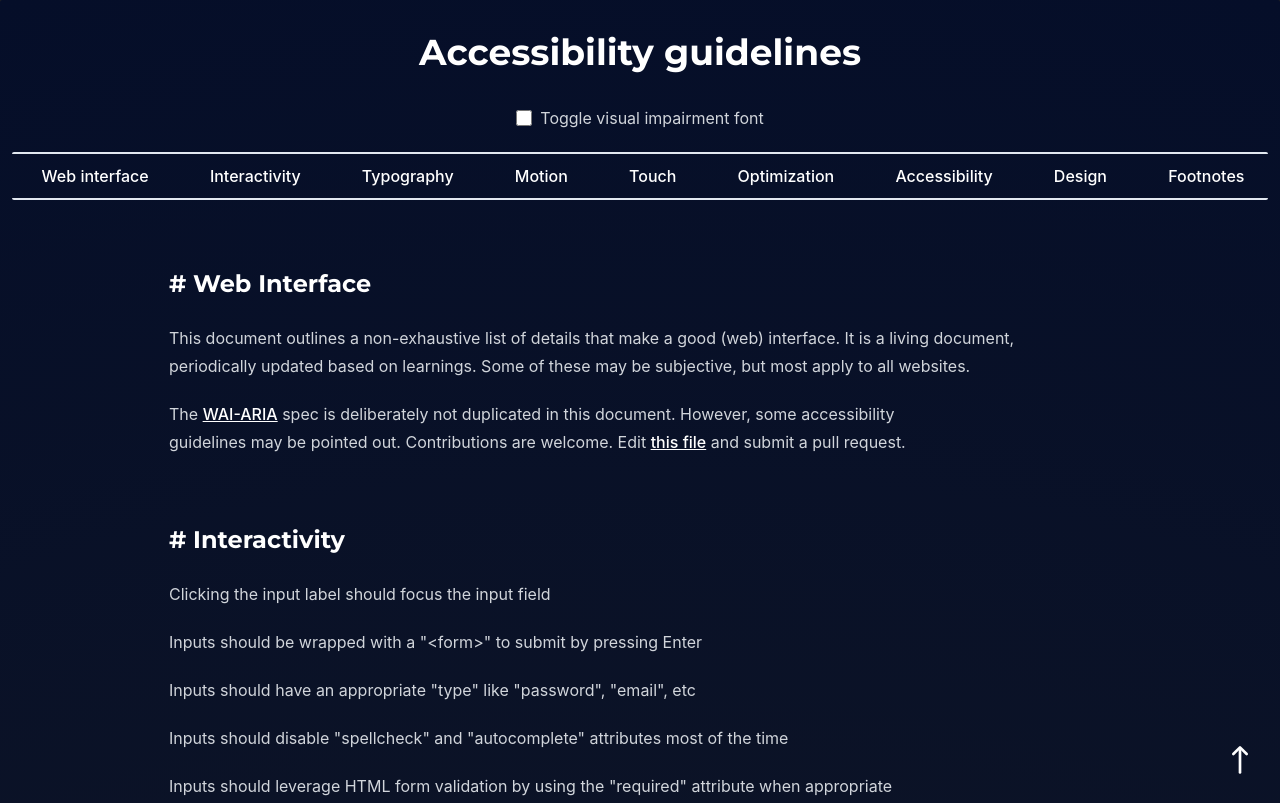
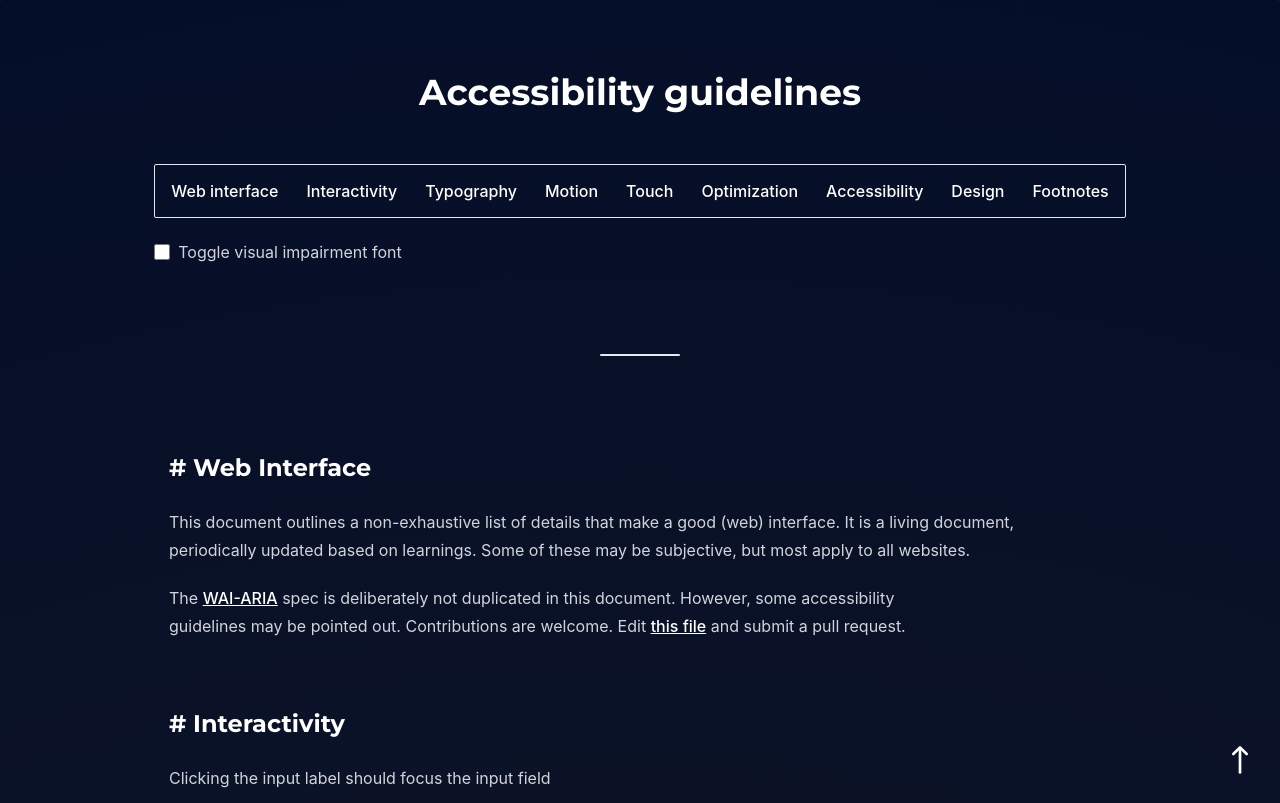
Before and after one commit to razmi0/accessibility-guidelines, a website built with Vite: page index.html in a window 1280 px wide. Shown: the top 803 px of the page. Built offline with nearby package versions, Linux system fonts and the light colour scheme.

Commit message:
Refactor header styles

```diff
--- a/index.html
+++ b/index.html
@@ -46,11 +46,8 @@
       </svg>
     </a>
     <header id="header-page-top">
+      <!-- <div> -->
       <h1 id="page-top">Accessibility guidelines</h1>
-      <label for="font-toggler" class="flex gap-2 justify-center items-center">
-        <input type="checkbox" id="font-toggler" class="size-4 accent-green-600" />
-        Toggle visual impairment font</label
-      >
       <nav>
         <ul>
           <li><a href="#web-interface">Web interface</a></li>
@@ -64,11 +61,17 @@
           <li><a href="#footnotes">Footnotes</a></li>
         </ul>
       </nav>
+      <label for="font-toggler" class="flex gap-2 justify-start items-center w-fit select-none">
+        <input type="checkbox" id="font-toggler" class="size-4 accent-green-600" />
+        Toggle visual impairment font</label
+      >
+      <!-- </div> -->
     </header>
 
     <!--  -->
     <!--  -->
     <!--  -->
+    <hr />
     <!--  -->
     <!--  -->
     <!--  -->
--- a/src/styles/input.css
+++ b/src/styles/input.css
@@ -60,23 +60,23 @@ h6 {
 /* Navbar */
 /*        */
 header {
-  @apply w-full pt-3 text-center;
+  @apply w-full pt-3 grid place-content-center my-10;
 
   h1 {
-    @apply w-full;
+    @apply w-full text-center;
   }
 
   nav {
-    @apply max-w-7xl w-full m-auto;
+    @apply w-full m-auto;
 
     ul {
-      @apply flex flex-wrap space-x-2 ps-0 list-none border-y-2 border-slate-200;
+      @apply flex flex-wrap space-x-3 px-2 list-none border border-slate-200 justify-around;
 
       li {
-        @apply flex-grow;
+        @apply has-[a:hover]:bg-slate-800 p-0 max-w-fit;
 
         a {
-          @apply text-balance hover:underline hover:text-gray-400 block w-full no-underline;
+          @apply text-balance block size-full no-underline px-2 py-1;
         }
       }
     }
```
Also changed, not shown: src/styles/output.css.
